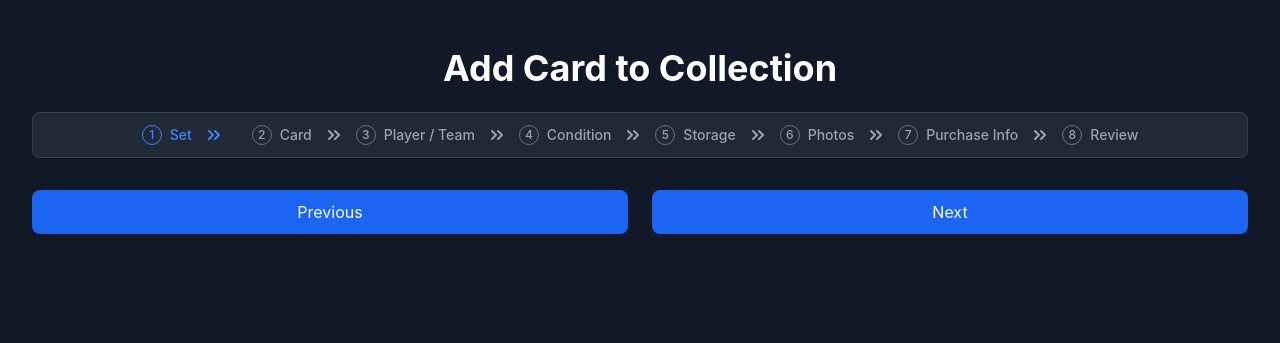
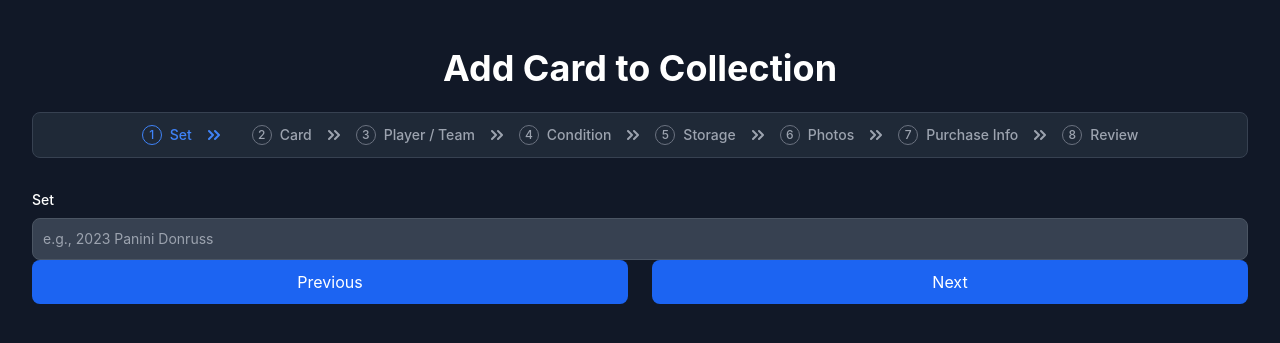
Before and after one commit to vinnyNC/cardCollector, a Django app: page /add_card in a window 1280 px wide. Shown: the part 64-407 px from the top of the page. Run offline with Django 5.2, Linux system fonts and the light colour scheme; some libraries are stand-ins or nearby versions.

Commit message:
Refactor add card form into multi-step structure.
Extracted step-specific HTML into separate templates (step1.html and step2.html) for improved structure and modularity. Updated the main form to include distinct steps with dynamically toggleable sections.

```diff
--- a/templates/beta_add_card/add_card.html
+++ b/templates/beta_add_card/add_card.html
@@ -44,7 +44,12 @@
 
             <form id="sportsCardForm" enctype="multipart/form-data" method="post" class="space-y-8" autocomplete="off">
                 {% csrf_token %}
-
+                <div id="addCardStep1">
+                    {% include 'beta_add_card/add_card/step1.html' %}
+                </div>
+                <div id="addCardStep2" class="hidden">
+                    {% include 'beta_add_card/add_card/step2.html' %}
+                </div>
             </form>
             <!-- Form Navigation Button -->
             <div class="grid gap-6 md:grid-cols-2">
--- a/templates/beta_add_card/add_card/step1.html
+++ b/templates/beta_add_card/add_card/step1.html
@@ -1,6 +1,4 @@
 <!-- Set Information -->
-<div class="space-y-4">
-    <h2 class="text-2xl font-bold dark:text-white">Set Information</h2>
 <div>
     <label for="set"
            class="block mb-2 text-sm font-medium text-gray-900 dark:text-white">Set</label> <input
@@ -8,4 +6,3 @@
         class="bg-gray-50 border border-gray-300 text-gray-900 text-sm rounded-lg focus:ring-blue-500 focus:border-blue-500 block w-full p-2.5 dark:bg-gray-700 dark:border-gray-600 dark:placeholder-gray-400 dark:text-white"
         placeholder="e.g., 2023 Panini Donruss" required>
 </div>
-</div>
--- /dev/null
+++ b/templates/beta_add_card/add_card/step2.html
@@ -0,0 +1,11 @@
+<!-- Set Information -->
+<div class="space-y-4">
+    <h2 class="text-2xl font-bold dark:text-white">Set Information</h2>
+    <div>
+        <label for="set"
+               class="block mb-2 text-sm font-medium text-gray-900 dark:text-white">Set</label> <input
+            type="text" id="set" name="set"
+            class="bg-gray-50 border border-gray-300 text-gray-900 text-sm rounded-lg focus:ring-blue-500 focus:border-blue-500 block w-full p-2.5 dark:bg-gray-700 dark:border-gray-600 dark:placeholder-gray-400 dark:text-white"
+            placeholder="e.g., 2023 Panini Donruss" required>
+    </div>
+</div>
```
Lines whose indentation alone changed are shown as unchanged.
